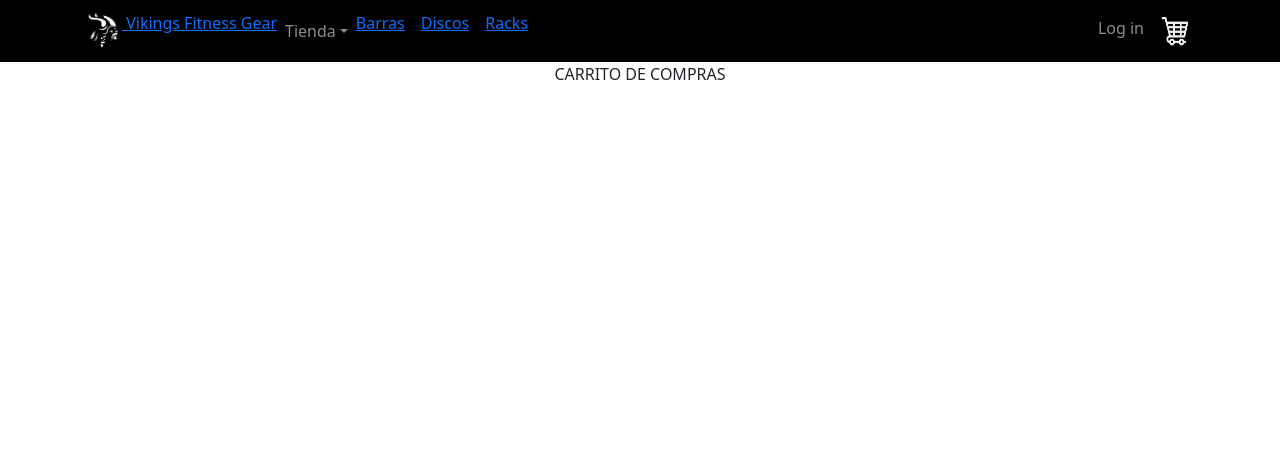
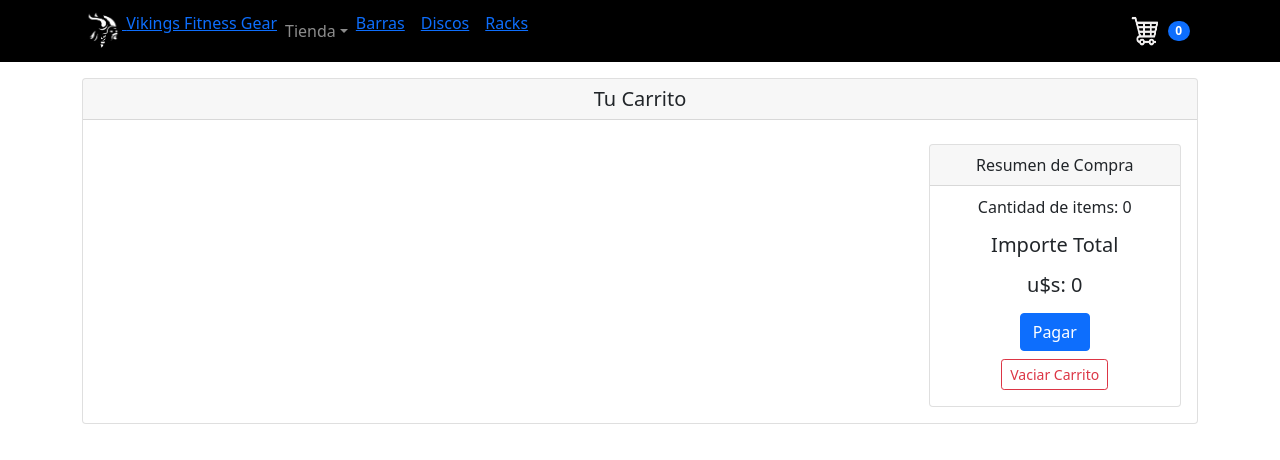
Before and after one commit to emuruags/coderhouse-reactjs, a React (Create React App) app: page /cart in a window 1280 px wide. Shown: the top 460 px of the page. Built offline with nearby package versions, Linux system fonts and the light colour scheme.

Commit message:
Desafío: CartContext

```diff
--- a/package.json
+++ b/package.json
@@ -10,6 +10,7 @@
     "react": "^17.0.2",
     "react-bootstrap": "^2.1.2",
     "react-dom": "^17.0.2",
+    "react-icons": "^4.3.1",
     "react-router-dom": "^6.2.2",
     "react-scripts": "5.0.0",
     "web-vitals": "^2.1.4"
--- a/src/App.js
+++ b/src/App.js
@@ -10,6 +10,7 @@ import ItemCount from './components/ItemCount/ItemCount';
 import ItemDetailContainer from './containers/ItemDetailContainer/ItemDetailContainer';
 import {BrowserRouter, Routes, Route, Navigate} from 'react-router-dom'
 import Cart from './components/Cart/Cart';
+import CartContextProvider from './context/CarContext';
 
 
 
@@ -19,6 +20,7 @@ function App() {
 
       <BrowserRouter>
 
+        <CartContextProvider>
 
           <NavBar/>
 
@@ -54,6 +56,8 @@ function App() {
 
             <Route path='/*' element={<Navigate to='/' />} />
           </Routes>
+        </CartContextProvider>
+
       </BrowserRouter>
 
 
--- a/src/components/CarWidget/CarWidget.jsx
+++ b/src/components/CarWidget/CarWidget.jsx
@@ -1,16 +1,31 @@
 import React from 'react'
 import logo from '../../img/ico/white-shopping-cart-icon.jpg'
+import Badge from 'react-bootstrap/Badge';
+import { Link } from 'react-router-dom'
+import { useCartContext } from '../../context/CarContext'
 
 function CarWidget() {
+  const { quantityIconCart } = useCartContext()
+
   return (
+    <>
 
-    //icono
-    <img src={logo}
-    width="30"
-    height="30"
-     alt="carrito"
+      <Link to='/cart'>
+        <img src={logo}
+            width="30"
+            height="30"
+            alt="carrito"
 
-     />
+        />
+        </Link>
+
+        <Badge bg="primary" pill  className="ms-2 ">
+          { quantityIconCart() }
+        </Badge>
+
+    </>
+
+
   )
 }
 
--- a/src/components/Cart/Cart.jsx
+++ b/src/components/Cart/Cart.jsx
@@ -1,10 +1,136 @@
 import React from 'react'
+import Container from 'react-bootstrap/esm/Container'
+import Row from 'react-bootstrap/esm/Row'
+import Card from 'react-bootstrap/Card';
+import ListGroup from 'react-bootstrap/ListGroup';
+import Badge from 'react-bootstrap/Badge';
+import Button from 'react-bootstrap/Button';
+import { BsTrash } from "react-icons/bs";
+
+
+import { useCartContext } from '../../context/CarContext'
+import Item from '../Item/Item'
+import Col from 'react-bootstrap/esm/Col';
 
 function Cart() {
+
+  const {cartList, emptyCart, removeFromCart, quantityIconCart, totalPrice} = useCartContext()
+
   return (
     // <div>Cart</div>
     <>
-      <label >CARRITO DE COMPRAS</label>
+      {/* <label >CARRITO DE COMPRAS</label>
+
+      { cartList.map(prod => <li key={prod.id}>
+                                nombre: {prod.nameProducto}
+                                precio: {prod.price}
+                                cantidad: {prod.quantity}
+                              </li>)
+
+
+
+      } */}
+
+
+      <Container className='mt-3'>
+        <Row>
+          <Col className='col-12'>
+              <Card>
+                <Card.Header as="h5">Tu Carrito</Card.Header>
+                <Card.Body>
+                          <Row className="pt-2">
+                            <Col className='col-9'>
+
+                                <Row xs={1} md={1} className="g-4">
+
+                                  { cartList.map( (prod) =>
+                                    <>
+
+
+                                      <Container>
+                                        <Row>
+                                          <Col>
+                                              <ListGroup as="ol" >
+                                                <ListGroup.Item key={prod.id} as="li" className="d-flex justify-content-between align-items-start"    >
+                                                  <div className="ms-2 ">
+                                                    <Card.Img variant="top" src={`${prod.foto}`} width="30" height="60"/>
+                                                  </div>
+                                                  <div className="ms-2 me-auto">
+                                                    <div className="fw-bold">{` ${prod.categoriaDescripcion} - ${prod.nameProducto}`}</div>
+                                                    Precio
+                                                    {` U$S ${prod.price}`}
+                                                  </div>
+
+                                                  Cantidad <Badge bg="primary" pill  className="ms-2 ">
+                                                    {prod.quantity}
+                                                  </Badge>
+
+
+
+                                                  <Button bg="danger" pill  className="ms-3 " variant="outline-danger" onClick={ () => removeFromCart(prod.id) }>
+                                                    <BsTrash  className="pl-2 " />
+                                                  </Button>
+                                                </ListGroup.Item>
+
+
+                                              </ListGroup>
+                                          </Col>
+
+
+                                        </Row>
+                                      </Container>
+
+
+                                    </>
+
+
+                                  )}
+
+
+                                </Row>
+
+                            </Col>
+                            <Col className='col-3'>
+                                <Card>
+                                  <Card.Header>Resumen de Compra</Card.Header>
+                                  <Card.Body>
+                                    {/* <Card.Title>Total</Card.Title> */}
+                                    <Card.Text>
+                                      <Card.Subtitle>
+                                        Cantidad de items: { quantityIconCart() }
+                                      </Card.Subtitle>
+                                      <Card.Title className='mt-3 '>Importe Total</Card.Title>
+                                      <Card.Title className='mt-3 '>
+                                        u$s: { totalPrice() }
+                                      </Card.Title>
+
+                                    </Card.Text>
+                                    <div>
+                                      <Button variant="primary">Pagar</Button>
+                                    </div>
+                                    <div>
+                                      <Button className='mt-2 ' size="sm" variant="outline-danger" onClick={ emptyCart } >
+                                        Vaciar Carrito
+                                      </Button>
+                                    </div>
+
+                                  </Card.Body>
+                                </Card>
+                            </Col>
+                          </Row>
+                </Card.Body>
+              </Card>
+          </Col>
+
+        </Row>
+
+
+
+      </Container>
+
+
+
+
     </>
   )
 }
--- a/src/components/ItemCheckOut/ItemCheckOut.jsx
+++ b/src/components/ItemCheckOut/ItemCheckOut.jsx
@@ -10,6 +10,11 @@ function ItemCheckOut() {
         <Link to='/cart'>
             <Button className='mt-2 ' size="sm" variant="outline-secondary" onClick={console.log('ir a cart') } >Finalizar Compra</Button>
         </Link>
+        <Link to='/'>
+            <Button className='mt-2 ' size="sm" variant="outline-secondary" onClick={console.log('Seguir Comprando') } >
+            Seguir Comprando
+            </Button>
+        </Link>
 
     </>
   )
--- a/src/components/ItemCount/ItemCount.jsx
+++ b/src/components/ItemCount/ItemCount.jsx
@@ -12,7 +12,7 @@ import {useState} from 'react'
 
 function ItemCount( {stock, onAdd} ) {
 
-    const [countItem, setCountItem] = useState(0);
+    const [countItem, setCountItem] = useState(1);
 
     const constStock = parseInt(stock);
 
@@ -30,7 +30,7 @@ function ItemCount( {stock, onAdd} ) {
     }
 
     const onDecrease = () => {
-        if (countItem > 0) {
+        if (countItem > 1) {
             setCountItem( countItem => countItem - 1 );
             // console.log('el stock actual es:');
             // console.log(constStock);
@@ -76,20 +76,20 @@ function ItemCount( {stock, onAdd} ) {
         <Container>
             <Row>
                 <Col>
-                    <Button className='' variant="outline-primary" size="sm" onClick={onIncrease} > + </Button>
+                    <Button className='' variant="outline-danger" size="sm" onClick={onDecrease} > - </Button>
                 </Col>
                 <Col>
-                <Form.Control  size="sm text-center" type="text" placeholder=""  value = {countItem} >
+                    <Form.Control  size="sm text-center" type="text" placeholder=""  value = {countItem} >
 
-                </Form.Control>
+                    </Form.Control>
                 </Col>
                 <Col>
-                <Button className='' variant="outline-danger" size="sm" onClick={onDecrease} > - </Button>
+                    <Button className='' variant="outline-primary" size="sm" onClick={onIncrease} > + </Button>
                 </Col>
             </Row>
             <Row>
                 <Col>
-                <Button className='mt-2 ' size="sm" variant="outline-secondary" onClick={ agregar } > Agregar al Carrito </Button>
+                    <Button className='mt-2 ' size="sm" variant="outline-secondary" onClick={ agregar } > Agregar al Carrito </Button>
                 </Col>
             </Row>
         </Container>
--- a/src/components/Navbar/NavBar.jsx
+++ b/src/components/Navbar/NavBar.jsx
@@ -107,7 +107,7 @@ function NavBar() {
 
                             </Nav>
                             <Nav>
-                            <Nav.Link href="#deets">Log in</Nav.Link>
+
                             <Nav.Link eventKey={2} href="#memes">
                                 <CarWidget/>
                             </Nav.Link>
--- /dev/null
+++ b/src/context/CarContext.jsx
@@ -0,0 +1,75 @@
+import {createContext, useContext, useState, } from 'react'
+
+const CartContext = createContext([])
+
+export const useCartContext = () => useContext(CartContext)
+
+function CartContextProvider({children}) {
+    const [cartList, setCartList] = useState([])
+
+    const addToCart = (item) => {
+
+        // const prod = cartList.find(x => parseInt (x.id) === parseInt(item.id) )
+        const index = cartList.findIndex(x => parseInt (x.id) === parseInt(item.id) )
+
+        if (index > -1) {
+            const oldQy = cartList[index].quantity
+            cartList.splice(index, 1)
+            setCartList([...cartList, { ...item, quantity: item.quantity + oldQy}])
+
+        }
+        else {
+            setCartList( [ ...cartList, item ] )
+        }
+
+    }
+
+
+    /// vaia el carrito Clear
+    const emptyCart = () =>{
+        setCartList( [] )
+    }
+
+    /// eliminar 1 item
+    const removeFromCart = (item) => {
+        //Verificamos si esta en el carrito
+        console.log('el item id a borrar tiene:');
+        console.log(item);
+        const deleteItem = cartList.filter((prod) => parseInt( prod.id) !== parseInt(item));
+        console.log('el filtrado a borrar qiente');
+        console.log(deleteItem);
+
+        setCartList([...deleteItem]);
+      };
+
+
+    const isInCart = (item) => {
+        /// Busca un item en el carro y devuelve true or false
+        return cartList.find(x => x.id === parseInt(item.id) )
+    }
+
+    const quantityIconCart = () => {
+        return cartList.reduce( (acumulado, item) => acumulado + item.quantity, 0)
+    }
+
+    const totalPrice =()=>{
+        return cartList.reduce((acum, valor) => (acum + (valor.quantity *  valor.price)) , 0)
+    }
+
+    return (
+        <CartContext.Provider
+            value={{
+                cartList,
+                addToCart,
+                emptyCart,
+                removeFromCart,
+                isInCart,
+                quantityIconCart,
+                totalPrice
+        }}>
+            { children }
+        </CartContext.Provider>
+    )
+}
+
+export default CartContextProvider
```
Also changed, not shown: src/components/ItemDetail/ItemDetail.jsx (+19 -5 lines), 1 other file (tests, documents, lock files or other folders). Lines whose indentation alone changed are shown as unchanged.
